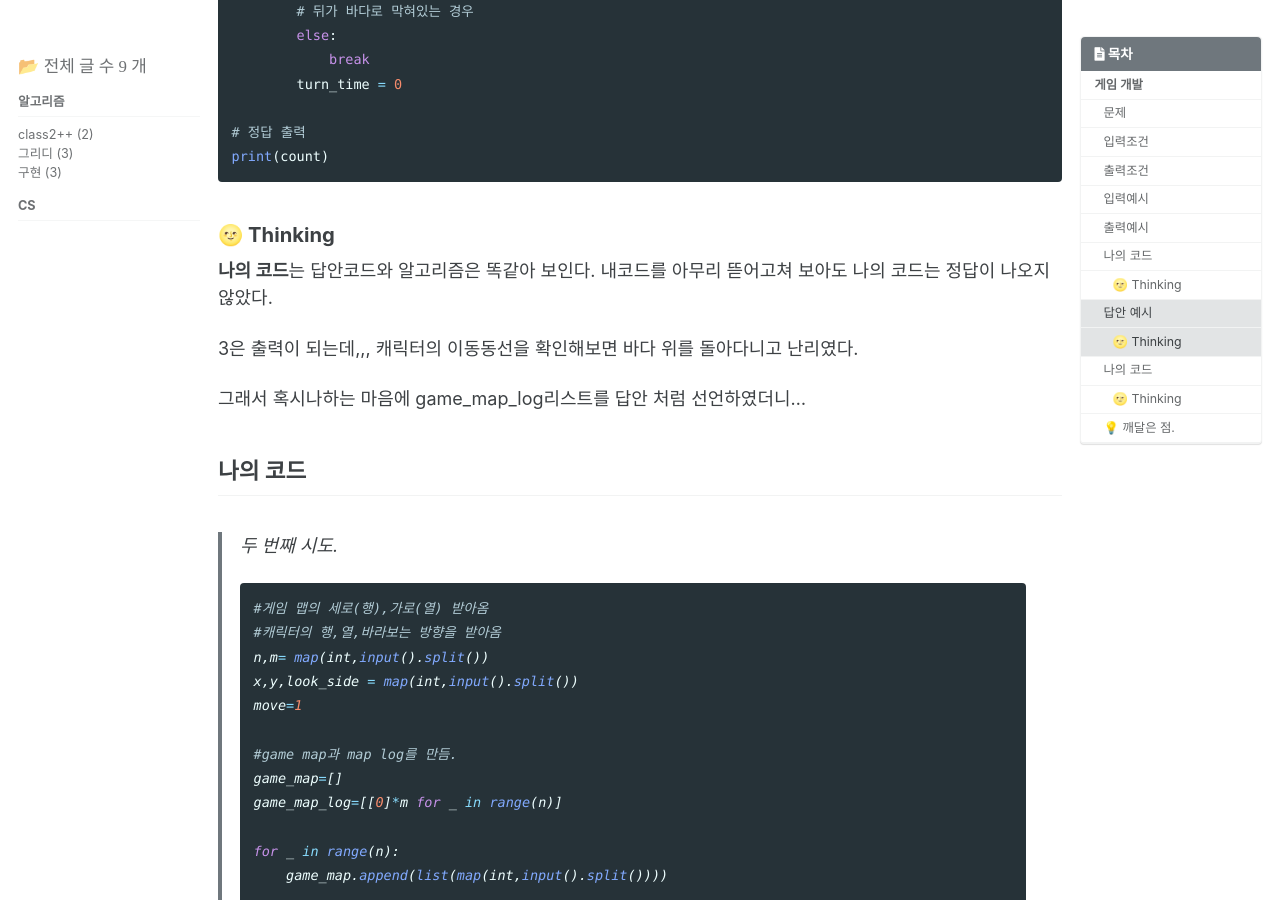
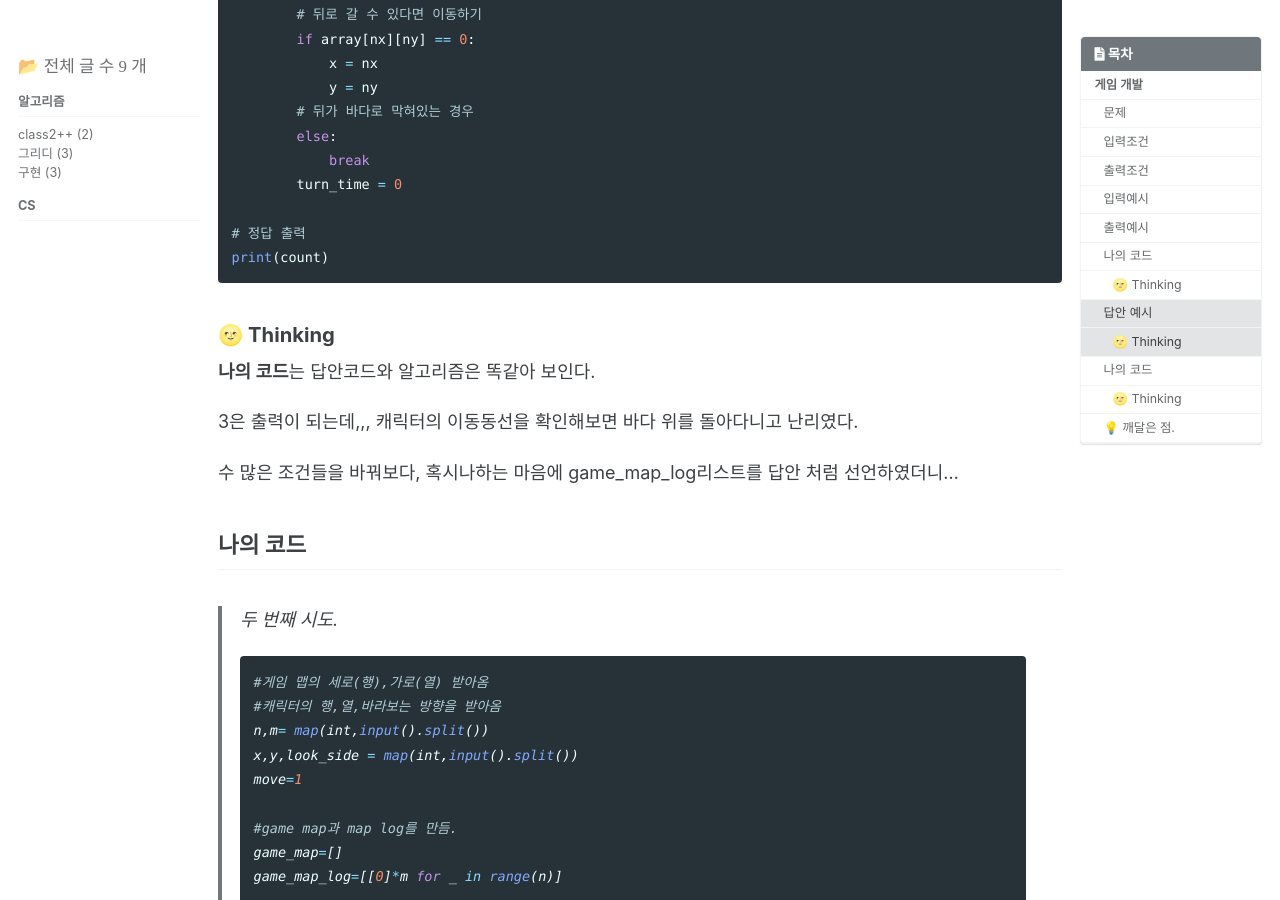
Before and after one commit to geunskoo/geunskoo.github.io, a Jekyll site: the page built from _posts/2022-02-11-dev-game.md, in a window 1280 px wide and 900 px high, scrolled down 5933 px. Built offline with Jekyll 4.4.1, drawn with Linux system fonts in a browser that asks for light colours; cached includes are drawn as plain includes; comment, search, counter and statistics services are not loaded.

Commit message:
포스팅 내용 수정

````diff
--- a/_posts/2022-02-11-dev-game.md
+++ b/_posts/2022-02-11-dev-game.md
@@ -27,7 +27,7 @@ sidebar: true
 
 캐릭터의 움직임을 설정하기 위해 정해 놓은 매뉴얼은 이러하다.
 
-
+<br/>
 
 1. 현재 위치에서 현재 방향을 기준으로 왼쪽 방향(반시계 방향으로 90도 회전한 방향)부터 차례대로 갈 곳을 정한다.
 
@@ -41,7 +41,7 @@ sidebar: true
 
 3. 만약 네 방향 모두 이미 가본 칸이거나 바다로 되어 있는 칸인 경우에는, 바라보는 방향을 유지한 채로 한 칸 뒤로 가고 1단계로 돌아간다.  단, 이때 뒤쪽 방향이 바다인 칸이라 뒤로 갈 수 없는 경우에는 움직임을 멈춘다.
 
-
+<br/>
 
 현민이는 위 과정을 반복적으로 수행하면서 캐릭터의 움직임에 이상이 있는지 테스트하려고 한다. 메뉴얼에 따라 캐릭터를 이동시킨 뒤에, 캐릭터가 방문한 칸의 수를 출력하는 프로그램을 만드시오.
 
@@ -180,7 +180,7 @@ sidebar: true
 > 1 0 0 1
 > 1 1 0 1
 > 1 1 1 1
-> 2														#정답은 3
+> 2			#정답은 3
 > [[0, 1, 1, 0], [0, 1, 1, 0], [0, 1, 1, 0], [0, 1, 1, 0]]#왜 틀렸는지 궁금해서 캐릭터가 어떻게 돌아다녔는지 확인.
 > ```
 
@@ -260,11 +260,11 @@ print(count)
 
 ### 🌝 Thinking
 
-**나의 코드**는 답안코드와 알고리즘은 똑같아 보인다. 내코드를 아무리 뜯어고쳐 보아도 나의 코드는 정답이 나오지 않았다.
+**나의 코드**는 답안코드와 알고리즘은 똑같아 보인다.
 
 3은 출력이 되는데,,, 캐릭터의 이동동선을 확인해보면 바다 위를 돌아다니고 난리였다.
 
-그래서 혹시나하는 마음에 game_map_log리스트를 답안 처럼 선언하였더니...
+수 많은 조건들을 바꿔보다, 혹시나하는 마음에 game_map_log리스트를 답안 처럼 선언하였더니...
 
 ## 나의 코드
 
````
